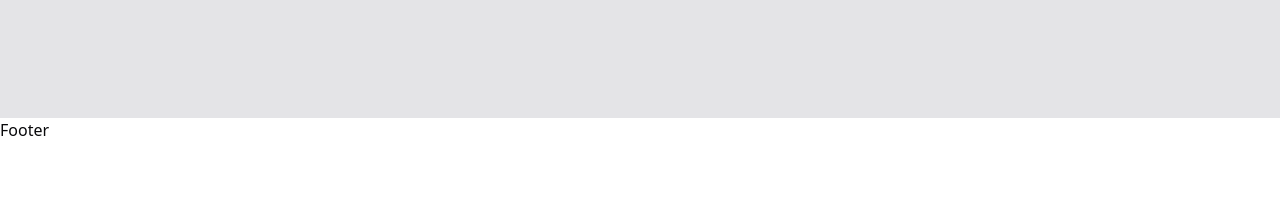
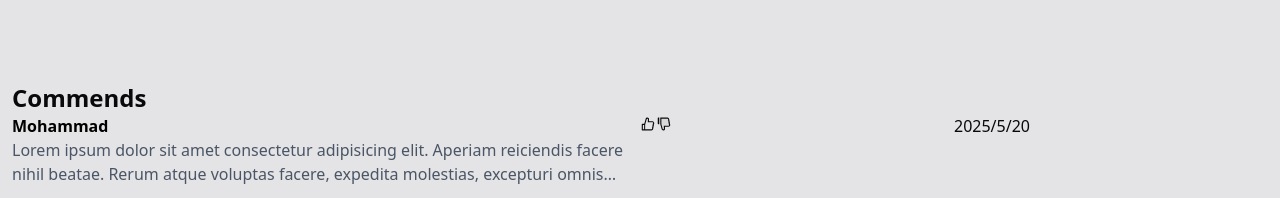
Before and after one commit to Mhorg8/artesay, a Next.js app: page /product/3 in a window 1280 px wide. Shown: the part 754-952 px from the top of the page. Before the commit the page ends 896 px from the top, so only its background shows below. Built offline with nearby package versions, Linux system fonts and the light colour scheme; no server answers.

Commit message:
create commend box

```diff
--- a/src/app/product/[id]/page.tsx
+++ b/src/app/product/[id]/page.tsx
@@ -5,10 +5,11 @@ import { Label } from "@/components/ui/label";
 import { shippingOptions, sizeOptions } from "@/constants";
 import Image from "next/image";
 import React from "react";
-import { LuStar, LuTruck } from "react-icons/lu";
+import { LuTruck } from "react-icons/lu";
 import { IoLockClosedOutline } from "react-icons/io5";
 import { MdOutlineLocalOffer } from "react-icons/md";
 import Rating from "@/components/Rating";
+import { AiOutlineLike, AiTwotoneDislike } from "react-icons/ai";
 
 const SingleProductPage = () => {
   return (
@@ -19,7 +20,7 @@ const SingleProductPage = () => {
             <h2 className="text-5xl font-bold ">
               BEST POSTER HAVE SEEN IN YOUR LIFE
             </h2>
-           <Rating />
+            <Rating />
           </div>
           <div className="w-full  md:w-[80%]">
             <p className="text-base font-medium text-gray-600">Subtitle</p>
@@ -56,7 +57,6 @@ const SingleProductPage = () => {
               <Label>I agree all roles.</Label>
             </div>
 
-
             <div className="flex flex-wrap items-center gap-4 *:border-r-2  *:md:border-r-0 *:md:border-r-zinc-400 *:last:border-r-0 mt-5">
               <div className="flex items-center gap-2 px-3 py-2 text-sm flex-1">
                 <IoLockClosedOutline size={28} />
@@ -72,7 +72,7 @@ const SingleProductPage = () => {
               </div>
             </div>
 
-             <Button className="w-full py-6 text-white mt-4" variant={"default"}>
+            <Button className="w-full py-6 text-white mt-4" variant={"default"}>
               Purchase
             </Button>
           </div>
@@ -91,6 +91,32 @@ const SingleProductPage = () => {
           </div>
         </div>
       </div>
+
+      {/* commends */}
+      <div className=" mt-16 w-full p-3">
+        <h3 className="text-2xl font-semibold">Commends</h3>
+        <div className="w-full grid grid-cols-4">
+          <div className=" w-full col-span-2 pr-4 line-clamp-3">
+            <h4 className="text-black font-semibold">Mohammad</h4>
+            <p className="text-gray-600">
+              Lorem ipsum dolor sit amet consectetur adipisicing elit. Aperiam
+              reiciendis facere nihil beatae. Rerum atque voluptas facere,
+              expedita molestias, excepturi omnis iusto, rem ipsa nam quasi
+              saepe odio. Adipisci, magnam!
+            </p>
+          </div>
+          <div className="">
+            <button>
+              <AiOutlineLike />
+            </button>
+            <button>
+              <AiTwotoneDislike />
+            </button>
+          </div>
+
+          <div className="">2025/5/20</div>
+        </div>
+      </div>
     </div>
   );
 };
```
